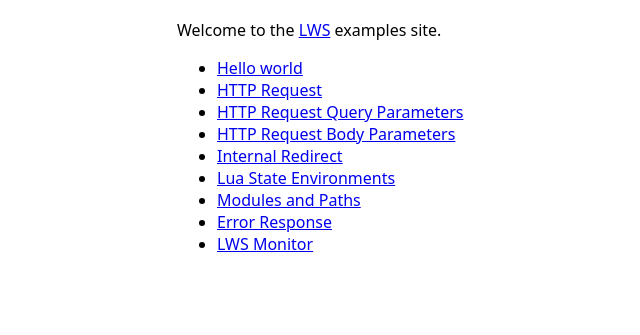
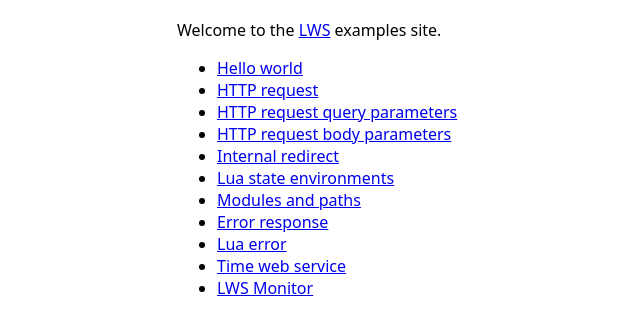
Before and after one commit to anaef/nginx-lws, a plain HTML site: page examples/static/index.html in a window 1280 px wide. Shown: the part 67-402 px from the top of the page, without its empty margins (163-803 px from the left). Drawn offline with Linux system fonts and the light colour scheme.

Commit message:
add Lua error and web service examples

```diff
--- a/examples/static/index.html
+++ b/examples/static/index.html
@@ -9,13 +9,15 @@
 		<p>Welcome to the <a href="https://github.com/anaef/lws-nginx" target="_blank">LWS</a> examples site.</p>
 		<ul>
 			<li><a href="/services/hello">Hello world</a></li>
-			<li><a href="/services/request/down/the/path?test=42">HTTP Request</a></li>
-			<li><a href="/services/args?test=42">HTTP Request Query Parameters</a></li>
-			<li><a href="/form.html">HTTP Request Body Parameters</a></li>
-			<li><a href="/services/redirect">Internal Redirect</a></li>
-			<li><a href="/services/state">Lua State Environments</a></li>
-			<li><a href="/services/path">Modules and Paths</a></li>
-			<li><a href="/services/error_response">Error Response</a></li>
+			<li><a href="/services/request/down/the/path?test=42">HTTP request</a></li>
+			<li><a href="/services/args?test=42">HTTP request query parameters</a></li>
+			<li><a href="/form.html">HTTP request body parameters</a></li>
+			<li><a href="/services/redirect">Internal redirect</a></li>
+			<li><a href="/services/state">Lua state environments</a></li>
+			<li><a href="/services/path">Modules and paths</a></li>
+			<li><a href="/services/error_response">Error response</a></li>
+			<li><a href="/services/error">Lua error</a></li>
+			<li><a href="/services/time">Time web service</a></li>
 			<li><a href="/monitor.html">LWS Monitor</a></li>
 		</ul>
 	</body>
```
Also changed, not shown: 4 other files.
